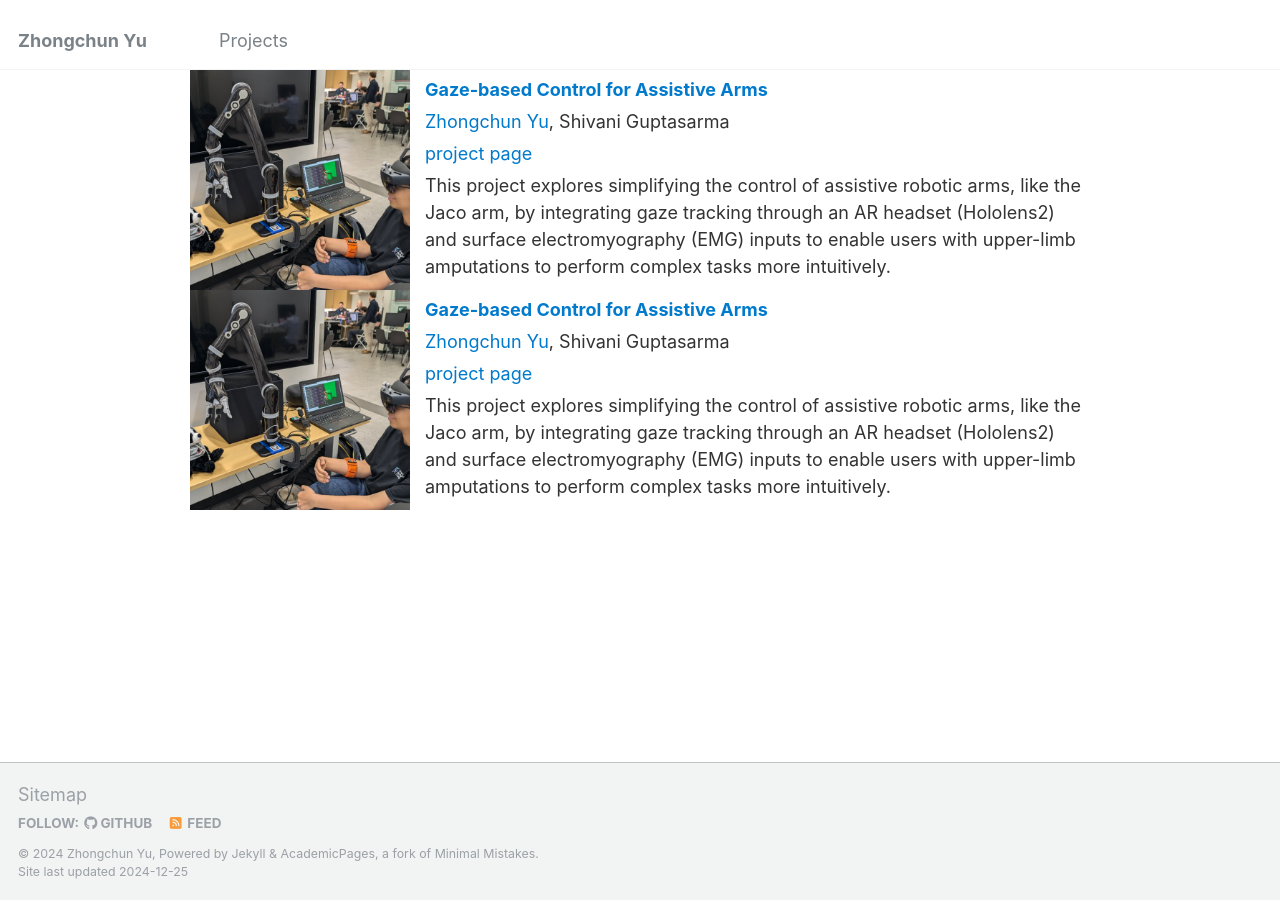
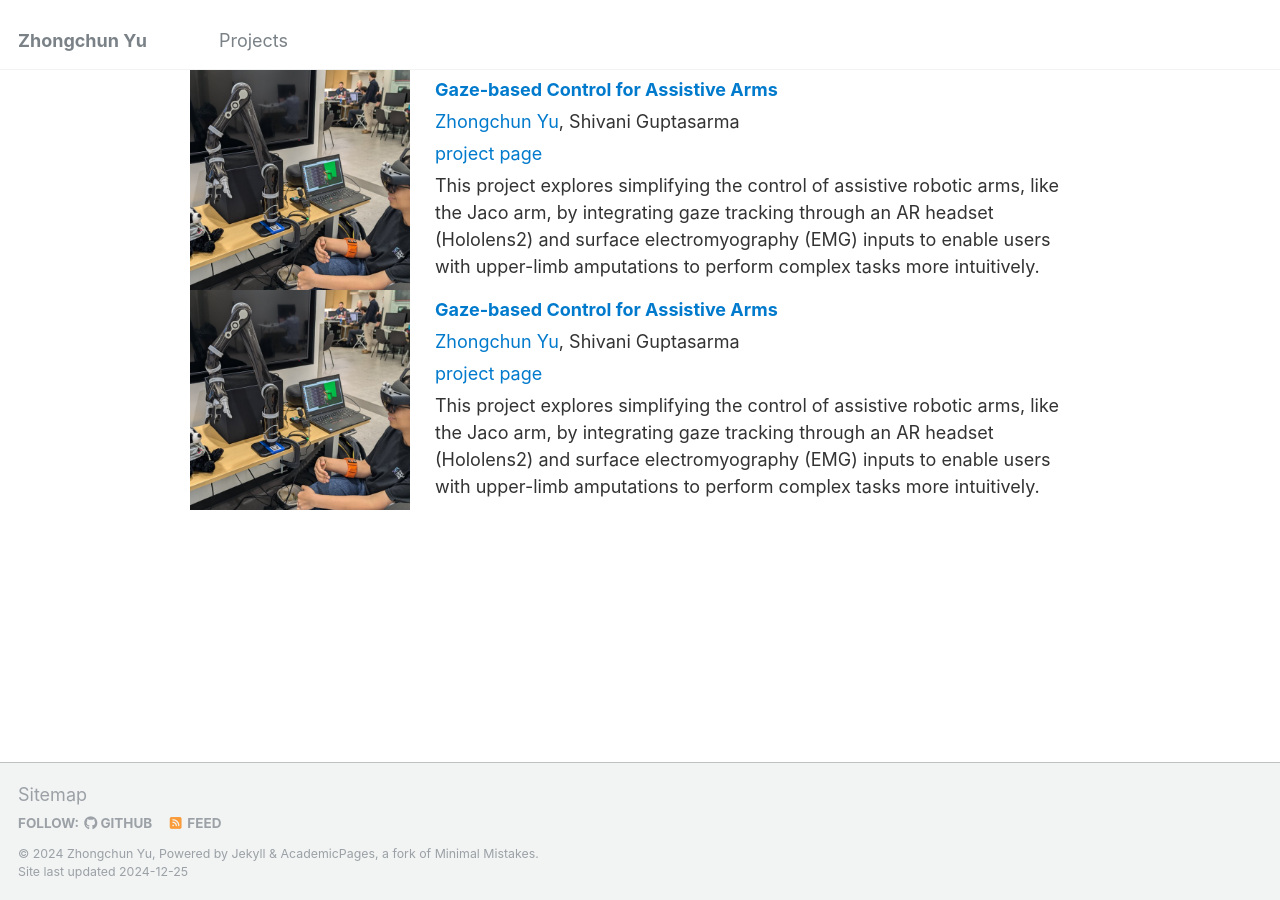
Before and after one commit to yuzhongchun17/yuzhongchun17.github.io, a Jekyll site: the page built from _pages/research.html, in a window 1280 px wide. Built offline with Jekyll 4.4.1, drawn with Linux system fonts in a browser that asks for light colours.

Commit message:
Update research.html

```diff
--- a/_pages/research.html
+++ b/_pages/research.html
@@ -18,6 +18,7 @@
       margin: 0 auto;
       border-collapse: collapse; /* Ensure borders are collapsed */
       border: none; /* Remove table border */
+      border-spacing: 0 25px; /* Add 15px space between rows */
     }
 
     .research-table td {
@@ -38,7 +39,7 @@
       align-items: center;
       justify-content: center;
       overflow: hidden; /* Crop overflowing content */
-      margin-right: 15px; /* Add spacing between image and text */
+      margin-right: 25px; /* Add spacing between image and text */
     }
 
     .research-media img {
```
